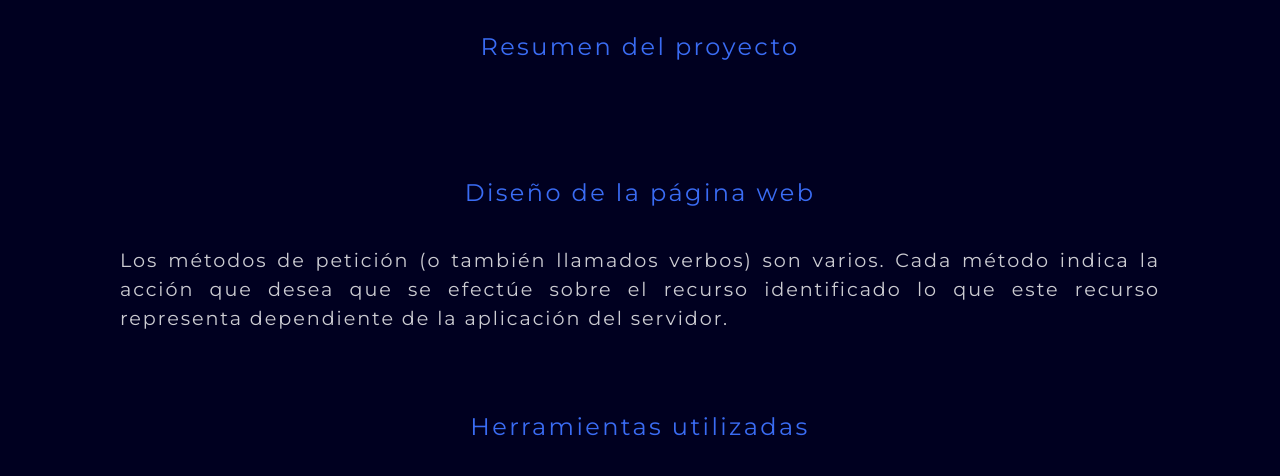
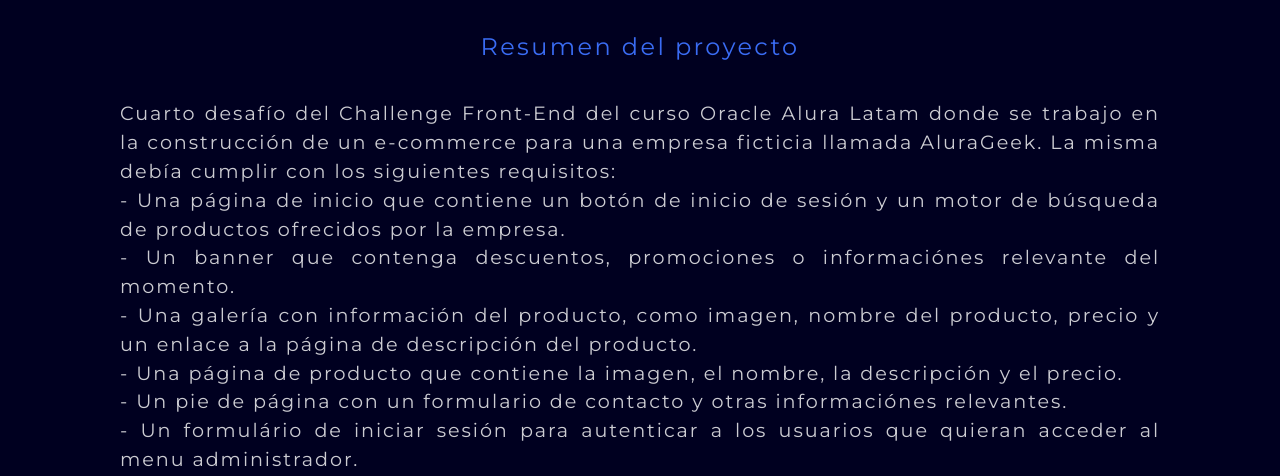
Before and after one commit to marinanunez/Portfolio, a plain HTML site: page project-2.html in a window 1280 px wide. Shown: the part 763-1239 px from the top of the page. Drawn offline with nearby package versions, Linux system fonts and the light colour scheme.

Commit message:
Modificación de project-2.html

```diff
--- a/project-2.html
+++ b/project-2.html
@@ -59,12 +59,37 @@
         <div class="info">
             <h3>Resumen del proyecto </h3>
             <p class="text">
-
+                Cuarto desafío del Challenge Front-End del curso Oracle Alura Latam donde
+                se trabajo en la construcción de un e-commerce para una empresa ficticia llamada AluraGeek.
+                La misma debía cumplir con los siguientes requisitos: <br>
+                - Una página de inicio que contiene un botón de inicio de sesión y un motor de búsqueda de productos
+                ofrecidos por la empresa.<br>
+                - Un banner que contenga descuentos, promociones o informaciónes relevante del momento.<br>
+                - Una galería con información del producto, como imagen, nombre del producto, precio y un enlace a la
+                página de descripción del producto.<br>
+                - Una página de producto que contiene la imagen, el nombre, la descripción y el precio. <br>
+                - Un pie de página con un formulario de contacto y otras informaciónes relevantes. <br>
+                - Un formulário de iniciar sesión para autenticar a los usuarios que quieran acceder al menu
+                administrador. <br>
+                - Menú de administrador para que puedan agregar, editar, buscar o eliminar productos de la tienda.
+                <br>
             </p>
             <h3>Diseño de la página web</h3>
-            <p class="text">Los métodos de petición (o también llamados verbos) son varios. Cada método
-                indica la acción que desea que se efectúe sobre el recurso identificado lo que este
-                recurso representa dependiente de la aplicación del servidor.</p>
+            <p class="text">
+                En este caso se decidió por una imitación de la página web de referencia, dado que el trabajo se iba a
+                enfocar en las funcionalidades dadas con JavaScript.<br>
+                En primer lugar, se comenzó por agregar la funcionalidad del botón "Ver Consolas", al hacer clic debía ir
+                a la sección de consolas.<br>
+                Siguiendo con el proceso se decidió continuar por las validaciones dentro del formulario de contacto. Se
+                determinó en cada campo el límite de caracteres para el mismo y validaciones para inhabilitar campos
+                vacíos o valores no coincidentes.<br>
+                Por último se le agregó funcionalidad al botón "Enviar Mensaje".<br>
+                De la misma manera se continuó y ejecuto, como lo explicado anteriormente, la validación del formulario
+                "Agregar nuevo producto".<br>
+                Luego se procedió con las funcionalidades de la barra de búsqueda, el botón "Ver todo", "Agregar nuevo
+                producto", "Borrar producto" y "Editar producto existente". Para todo esto se utilizó CRUD con
+                JavaScript, lo cual iba a permitir tanto crear datos, leerlos, editarlos y eliminarlos.
+            </p>
             <h3>Herramientas utilizadas</h3>
             <ul class="list-skills">
                 <li class="skills-project"><img src="./icons/icons8-html-5-50.png" alt="html">HTML</li>
--- a/styles.css
+++ b/styles.css
@@ -79,6 +79,7 @@
 .media-icons{
     margin-left: 50px;
 }
+
 .media-icons a{
     color: #fff;
     font-size: 25px;
```
Also changed, not shown: index.html (+9 -5 lines), icons/alura-logo.svg (added).
